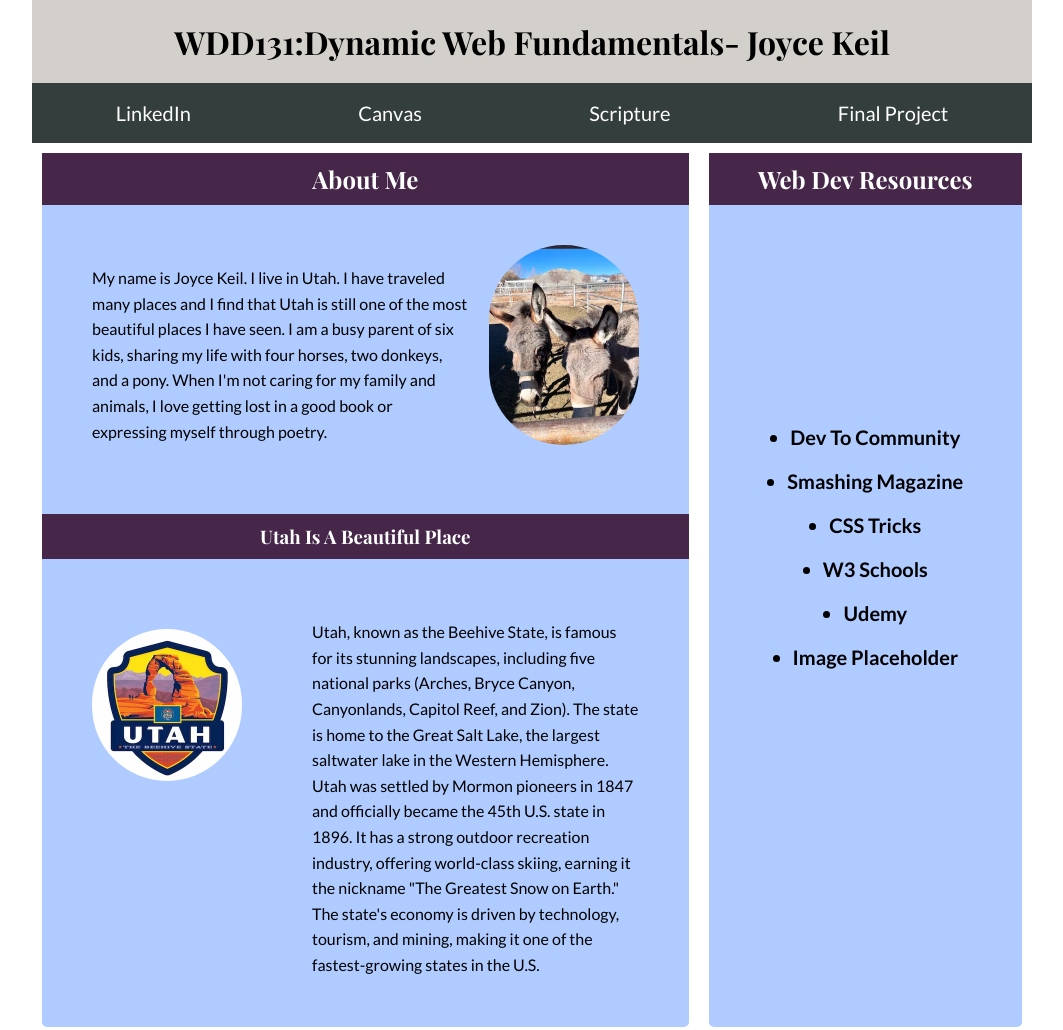
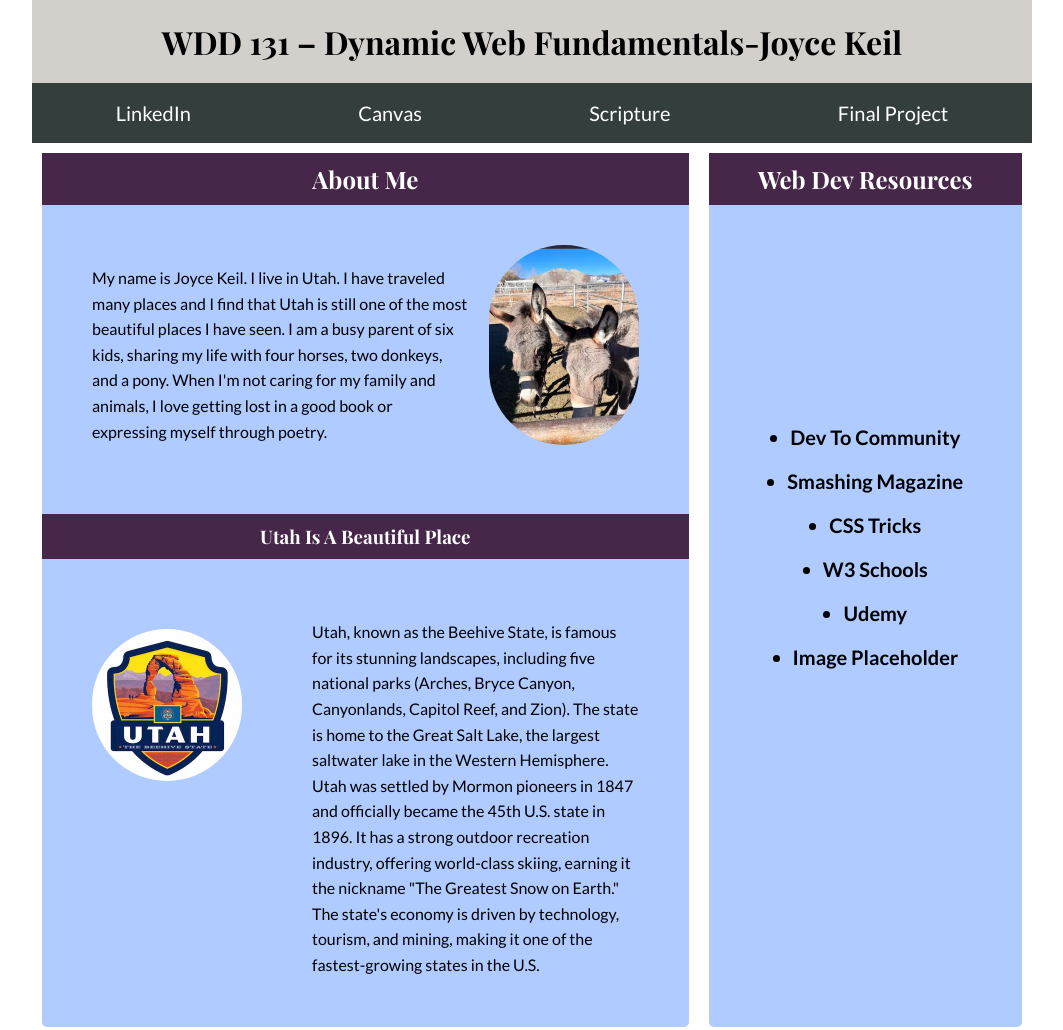
Before and after one commit to jdc1731/wdd131, a plain HTML site: page index.html in a window 1280 px wide. Shown: the top 1030 px of the page, without its empty margins (108-1171 px from the left). Drawn offline with nearby package versions, Linux system fonts and the light colour scheme; a web font is replaced by a local one.

Commit message:
stupid fixes

```diff
--- a/index.html
+++ b/index.html
@@ -5,7 +5,7 @@
     <meta name="viewport" content="width=device-width, initial-scale=1.0">
     <meta name="author" content="Joyce Keil">
     <meta name="description" content="WDD131- Dynamic Web Fundamentals- Joyce Keil - Index Page">
-    <title>Joyce Keil | WDD 131 | Index</title>
+    <title>WDD 131 – Dynamic Web Fundamentals-Joyce Keil| Index</title>
      <link rel="stylesheet" href="styles/base.css">
      <script src="scripts/getdates.js" defer></script>
      <link rel="preconnect" href="https://fonts.googleapis.com">
@@ -16,7 +16,7 @@
     <div class="container">
     <header>
         <div>
-        <h1>WDD131:Dynamic Web Fundamentals- Joyce Keil</h1>
+        <h1>WDD 131 – Dynamic Web Fundamentals-Joyce Keil</h1>
         </div>
          <nav>
         <a href="https://www.linkedin.com/feed/">LinkedIn</a>
```
